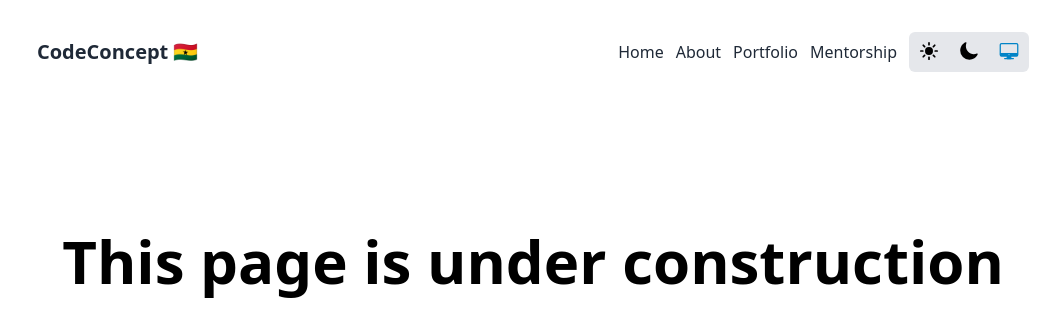
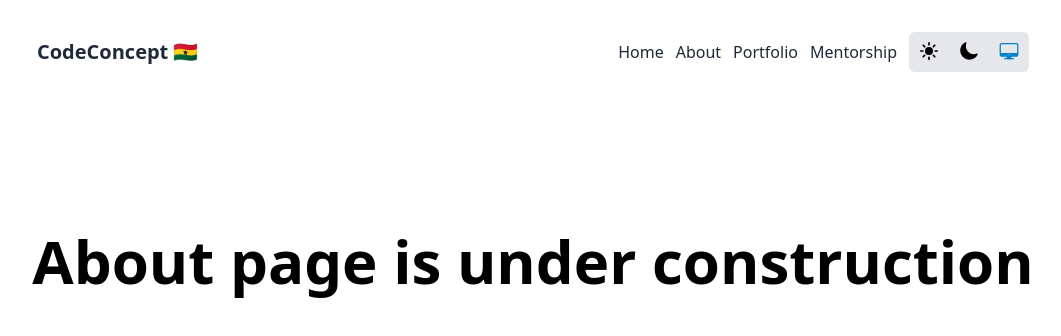
Before and after one commit to ellaboevans/React-Portfolio, a React (Vite) app: page /about in a window 1280 px wide. Shown: the top 336 px of the page, without its empty margins (107-1168 px from the left). Built offline with nearby package versions, Linux system fonts and the light colour scheme.

Commit message:
Update label

```diff
--- a/src/pages/About.jsx
+++ b/src/pages/About.jsx
@@ -6,7 +6,7 @@ function About() {
     <div className="dark:bg-slate-800 duration-100 h-screen w-full overflow-x-hidden">
       <NavBar />
       <div className="font-bold text-[60px] dark:text-white text-center mt-32">
-        This page is under construction
+        About page is under construction
       </div>
     </div>
   );
--- a/src/pages/Mentorship.jsx
+++ b/src/pages/Mentorship.jsx
@@ -6,7 +6,7 @@ function Mentorship() {
     <div className="dark:bg-slate-800 duration-100 h-screen w-full overflow-x-hidden">
       <NavBar />
       <div className="font-bold text-[60px] dark:text-white text-center mt-32">
-        This page is under construction
+      Mentorship page is under construction
       </div>
     </div>
   );
--- a/src/pages/Portfolio.jsx
+++ b/src/pages/Portfolio.jsx
@@ -6,7 +6,7 @@ function Portfolio() {
     <div className="dark:bg-slate-800 duration-100 h-screen w-full overflow-x-hidden">
       <NavBar />
       <div className="font-bold text-[60px] dark:text-white text-center mt-32">
-        This page is under construction
+        Portfolio page is under construction
       </div>
     </div>
   );
```
